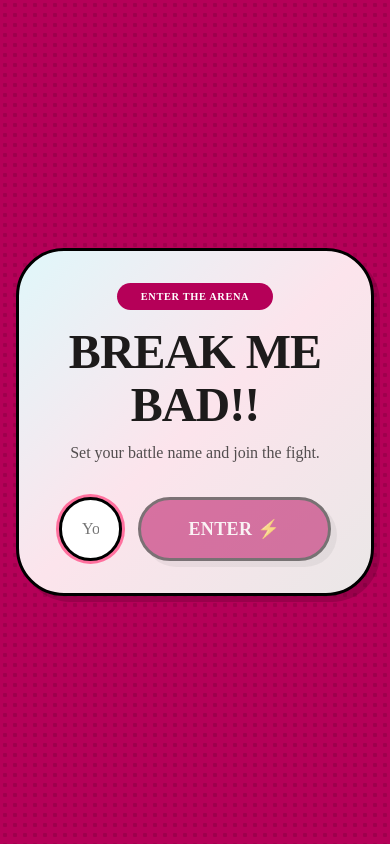
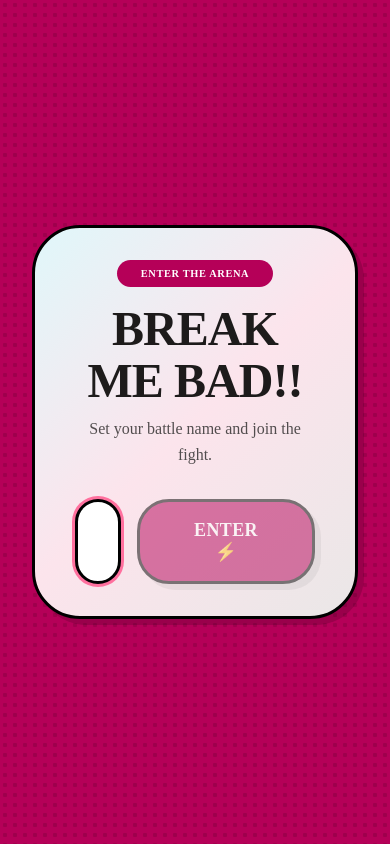
Before and after one commit to Amanyd/callbreak, a React (Vite) app in the folder client/: page /#lobby in a window 390 px wide. Built offline with nearby package versions, Linux system fonts and the light colour scheme; no server answers; a web font is replaced by a local one.

Commit message:
fix: refine mobile layout and remove reconnection
- Disable all reconnection logic and clear session on load
- Fix mobile height overflow for non-game screens using scale-fit
- Fix game table clipping by reducing layout width (1500px -> 1180px)
- Back button now resets user to name entry screen

```diff
--- a/client/src/App.css
+++ b/client/src/App.css
@@ -1035,19 +1035,25 @@
     position: relative;
   }
 
-  /* Default: non-game screens render normally, just centered */
+  /* Non-game screens: scale content to fit the viewport */
   .main-content {
-    width: 100%;
-    height: 100%;
+    position: absolute;
+    inset: 0;
     display: flex;
     justify-content: center;
     align-items: center;
-    overflow-y: auto;
-    padding: 1rem;
-    box-sizing: border-box;
+    overflow: hidden;
   }
 
-  /* Game screen: scale the whole table+scoreboard as one unit, centered */
+  /* Scale non-game screens down to fit 100vw × 100vh */
+  .main-content > * {
+    transform-origin: center center;
+    transform: scale(min(1, min(calc(100vw / 480px), calc(100vh / 700px))));
+    max-width: 480px;
+    width: 100%;
+  }
+
+  /* Game screen: override — scale the whole table+scoreboard as one rigid unit */
   .app.game-active .main-content {
     position: absolute;
     top: 50%;
@@ -1063,9 +1069,16 @@
     padding: 0;
   }
 
+  /* Reset child scale inside game screen (game content is handled by parent) */
+  .app.game-active .main-content > * {
+    transform: none;
+    max-width: none;
+    width: auto;
+  }
+
   .app.game-active .game-layout {
-    /* Fixed size so the scale produces predictable output */
-    width: 1500px;
+    /* Narrower width to prevent left/right clipping */
+    width: 1180px;
     height: 680px;
     max-width: none;
     margin: 0;
@@ -1085,7 +1098,7 @@
   }
 
   .scoreboard {
-    width: 310px;
+    width: 260px;
     border-top: none;
     border-left: 4px solid var(--stroke-color);
     max-height: 100%;
--- a/client/src/App.tsx
+++ b/client/src/App.tsx
@@ -10,32 +10,21 @@ import './App.css';
 
 type Screen = 'lobby' | 'waiting' | 'game' | 'results';
 
-// Session persistence helpers
-const SESSION_KEY = 'callbreak_session';
-function saveSession(code: string, name: string) {
-  localStorage.setItem(SESSION_KEY, JSON.stringify({ code, name }));
-}
+// Session helpers — no longer used for reconnect, just kept for potential future use
 function clearSession() {
-  localStorage.removeItem(SESSION_KEY);
-}
-function loadSession(): { code: string; name: string } | null {
-  try {
-    const raw = localStorage.getItem(SESSION_KEY);
-    if (!raw) return null;
-    const data = JSON.parse(raw);
-    if (data.code && data.name) return data;
-  } catch {}
-  return null;
+  localStorage.removeItem('callbreak_session');
 }
 
 function App() {
-  const savedSession = loadSession();
+  // Always clear any leftover session on fresh load
+  clearSession();
+
   const [screen, setScreen] = useState<Screen>('lobby');
   const [room, setRoom] = useState<Room | null>(null);
   const [gameState, setGameState] = useState<ClientGameState | null>(null);
   const [finalRankings, setFinalRankings] = useState<any[] | null>(null);
-  const [playerName, setPlayerName] = useState(savedSession?.name || '');
-  const [nameSet, setNameSet] = useState(!!savedSession?.name);
+  const [playerName, setPlayerName] = useState('');
+  const [nameSet, setNameSet] = useState(false);
 
   useEffect(() => {
     if (window.screen && window.screen.orientation && 'lock' in window.screen.orientation) {
@@ -55,11 +44,13 @@ function App() {
       const targetScreen = e.state?.screen as Screen | undefined;
 
       if (targetScreen === 'lobby' || !targetScreen) {
-        // Going back to lobby — leave room
+        // Going back — leave room and reset to name entry
         socket.emit('room:leave');
         setRoom(null);
         setGameState(null);
         setFinalRankings(null);
+        setPlayerName('');
+        setNameSet(false);
         setScreen('lobby');
       } else if (targetScreen === 'waiting') {
         setScreen('waiting');
@@ -82,24 +73,18 @@ function App() {
   useEffect(() => {
     socket.on('room:created', (r) => {
       setRoom(r);
-      saveSession(r.code, playerName);
       navigateTo('waiting');
     });
 
     socket.on('room:joined', (r) => {
       setRoom(r);
-      saveSession(r.code, playerName);
       navigateTo('waiting');
     });
 
-    socket.on('room:reconnected', ({ room: r, gameState: gs }) => {
+    socket.on('room:reconnected', ({ room: r }) => {
+      // Reconnection disabled — just show lobby
       setRoom(r);
-      if (gs) {
-        setGameState(gs);
-        navigateTo('game');
-      } else {
-        navigateTo('waiting');
-      }
+      navigateTo('waiting');
     });
 
     socket.on('room:updated', (r) => {
@@ -108,7 +93,6 @@ function App() {
 
     socket.on('game:start', (state) => {
       setGameState(state);
-      saveSession(state.roomCode, playerName);
       navigateTo('game');
     });
 
@@ -118,7 +102,6 @@ function App() {
 
     socket.on('game:gameEnd', ({ rankings }) => {
       setFinalRankings(rankings);
-      clearSession();
       navigateTo('results');
     });
 
@@ -151,26 +134,6 @@ function App() {
     };
   }, [navigateTo, playerName]);
 
-  // Auto-reconnect on socket connect/reconnect
-  useEffect(() => {
-    const attemptReconnect = () => {
-      const session = loadSession();
-      if (session) {
-        console.log(`🔌 Attempting reconnect to room ${session.code}...`);
-        socket.emit('room:reconnect', { code: session.code, playerName: session.name });
-      }
-    };
-
-    // Only attempt on reconnection (not initial connect if we're already set up)
-    socket.on('connect', attemptReconnect);
-
-    // Also attempt right now if socket is already connected and we have a saved session
-    if (socket.connected && loadSession() && screen === 'lobby') {
-      attemptReconnect();
-    }
-
-    return () => { socket.off('connect', attemptReconnect); };
-  }, [screen]);
 
   const handleSetName = (name: string) => {
     setPlayerName(name);
```
